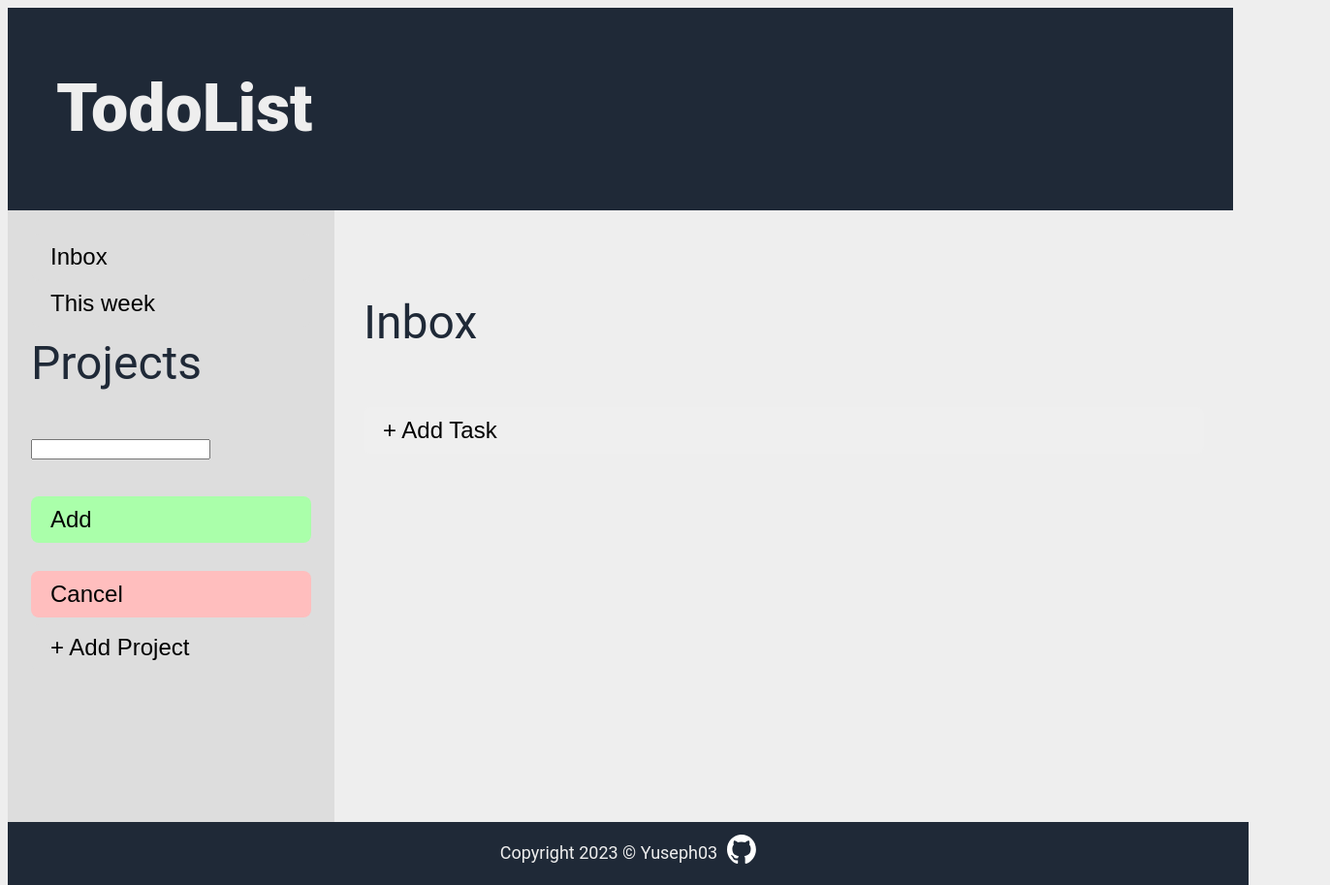
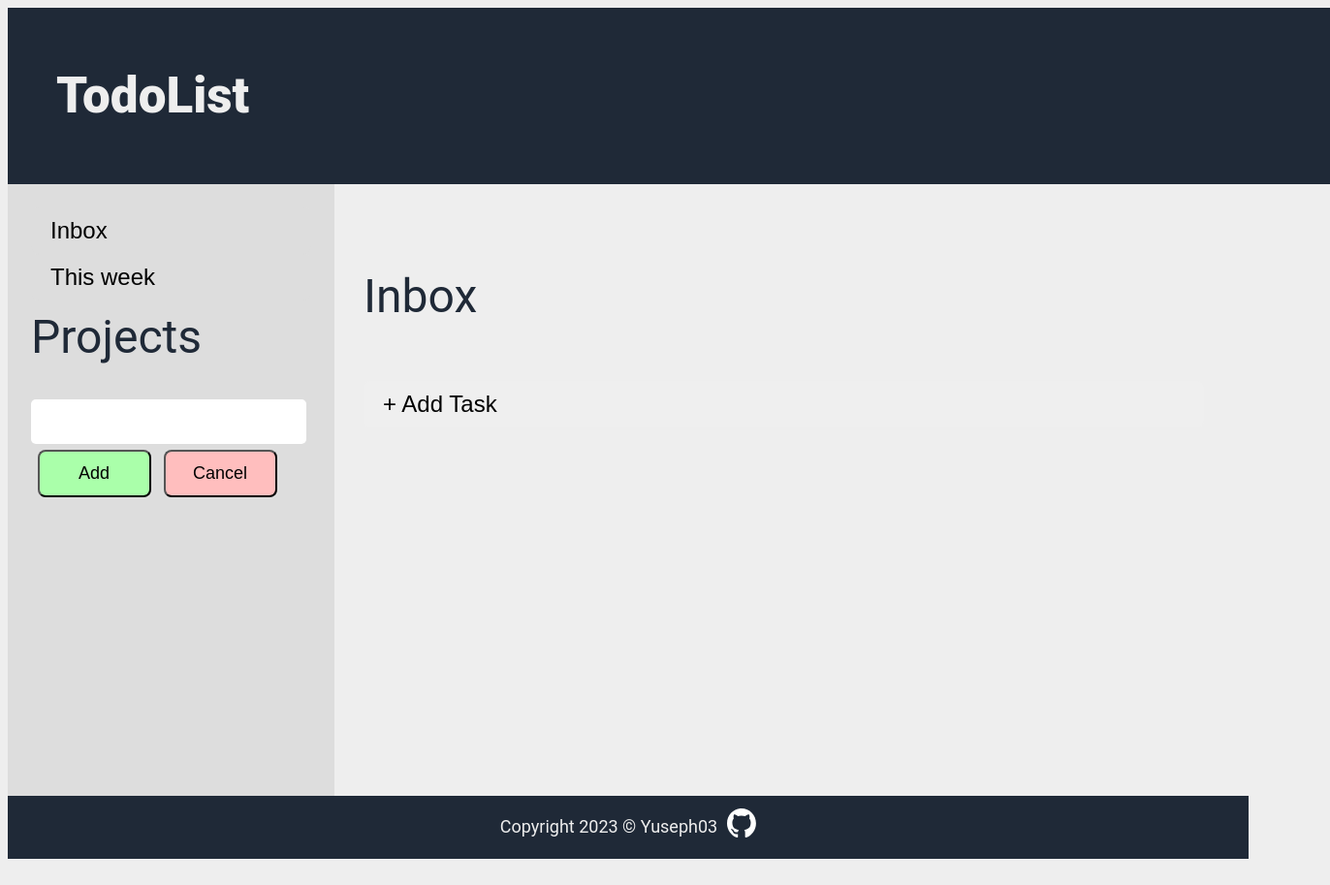
Before and after one commit to yuseph03/TodoList, a website built with webpack: page dist/index.html in a window 1280 px wide. Both pictures are taken after a click on the button "+ Add Project". Shown: the whole page at 97% size, 1372 px wide, since content can reach past the window. After the commit the page ends 886 px from the top, so only its background shows below. Built offline with nearby package versions, Linux system fonts and the light colour scheme.

Commit message:
Add popup removal function

```diff
--- a/src/index.js
+++ b/src/index.js
@@ -14,9 +14,8 @@ const TodoItem = (desc) => {
 };
 
 document.querySelector('.inbox').addEventListener('click', inbox);
-document.querySelector('.inboxButton').addEventListener('click', function() {formPopup('.inboxButton', 'projPopup')});
-document.querySelector('.addProject').addEventListener('click', function() {formPopup('.addProject', 'taskPopup')});
-
+document.querySelector('.inboxButton').addEventListener('click', function() {formPopup('.inboxButton', 'taskPopup')});
+document.querySelector('.addProject').addEventListener('click', function() {formPopup('.addProject', 'projPopup')});
 
 function home() {
   const container = document.createElement('div');
@@ -34,10 +33,12 @@ function home() {
 
   const inbox = document.createElement('button');
   inbox.setAttribute('class', 'inbox');
+  inbox.setAttribute('type', 'button');
   inbox.textContent = 'Inbox';
 
   const week = document.createElement('button');
   week.setAttribute('class', 'week');
+  week.setAttribute('type', 'button');
   week.textContent = 'This week';
 
   const projects = document.createElement('div');
@@ -46,6 +47,7 @@ function home() {
 
   const addProject = document.createElement('button');
   addProject.setAttribute('class', 'addProject');
+  addProject.setAttribute('type', 'button');
   addProject.textContent = '+ Add Project';
 
   const main = document.createElement('div');
@@ -69,6 +71,7 @@ function inbox() {
 
   const inboxButton = document.createElement('button');
   inboxButton.setAttribute('class', 'inboxButton');
+  inboxButton.setAttribute('type', 'button');
   inboxButton.textContent = '+ Add Task';
 
   main.append(inboxTitle, inboxButton);
@@ -84,16 +87,30 @@ function formPopup(positionEl, className) {
     formInput.setAttribute('class', 'formInput');
     formInput.setAttribute('type', 'text');
 
+    const formContainer = document.createElement('div');
+    formContainer.setAttribute('class', 'formContainer');
+
     const formSubmit = document.createElement('button');
     formSubmit.setAttribute('class', 'formSubmit');
+    formSubmit.setAttribute('type', 'button');
     formSubmit.textContent = 'Add';
 
     const formCancel = document.createElement('button');
     formCancel.setAttribute('class', 'formCancel');
+    formCancel.setAttribute('type', 'button');
     formCancel.textContent = 'Cancel';
+    formCancel.addEventListener('click', function() {remove(`${className}`)});
 
-    form.append(formInput, formSubmit, formCancel);
+
+    formContainer.append(formSubmit, formCancel);
+    form.append(formInput, formContainer);
     position.insertAdjacentElement('beforebegin', form);
+
+    if(className == 'taskPopup') {
+      document.querySelector('.inboxButton').style.display = 'none';
+    } else {
+      document.querySelector('.addProject').style.display = 'none';
+    }
 }
 
 function footer() {
@@ -115,3 +132,9 @@ function footer() {
   foot.append(footP, gitLink);
   document.body.append(foot);
 }
+
+function remove(element) {
+  console.log('kaar kard');
+  const popup = document.querySelector(`.${element}`);
+  popup.style.display = 'none';
+}
--- a/src/styles.css
+++ b/src/styles.css
@@ -38,11 +38,12 @@ body button:hover {
 .head {
     background-color: var(--primary-dark);
     padding: 50px;
+    width: 100%;
 }
 
 .main-logo {
     color: var(--primary-light);
-    font-size: 68px;
+    font-size: calc(100vw - 96vw);
     font-weight: 800;
 }
 
@@ -58,7 +59,7 @@ body button:hover {
     align-items: flex-start;
 }
 
-.taskBar button {
+.inbox, .week, .addProject {
     border: 0;
     width: 100%;
     text-align: left;
@@ -69,7 +70,7 @@ body button:hover {
 }
 
 .projects {
-    width: 100%;
+    width: 90%;
     display: flex;
     flex-direction: column;
     justify-content: flex-start;
@@ -90,7 +91,6 @@ body button:hover {
 
 .inboxButton {
     border: 0;
-    border: 0;
     width: 100%;
     text-align: left;
     padding: 10px 20px;
@@ -98,14 +98,43 @@ body button:hover {
     font-size: var(--primary-font);
 }
 
-.projPopup .formCancel, .taskPopup .formCancel {
+.formInput {
+    border: 0;
+    width: 100%;
+    text-align: left;
+    padding: 12px;
+    border-radius: 5px;
+    font-size: var(--primary-font);
+}
+
+.projPopup .formInput {
+    margin-top: 1em;
+    font-size: 19px;
+}
+
+.formContainer {
+    display: flex;
+    justify-content: space-around;
+}
+
+.formCancel {
+    width: 45%;
+    text-align: center;
+    padding: 12px;
+    border-radius: 8px;
     border-color: 1px solid #eeadad;
     background-color: #ffbebe;
+    font-size: 18px;
 }
 
-.projPopup .formSubmit, .taskPopup .formSubmit {
+.formSubmit {
+    width: 45%;
+    text-align: center;
+    padding: 12px;
+    border-radius: 8px;
     border-color: 1px solid #99dd99;
     background-color: #aaffaa;
+    font-size: 18px;
 }
 
 /* Footer */
@@ -118,7 +147,6 @@ body button:hover {
   display: flex;
   align-items: center;
   justify-content: center;
-  margin-top: 1em;
   gap: 10px;
   width: 100%;
   font-size: 18px;
```
